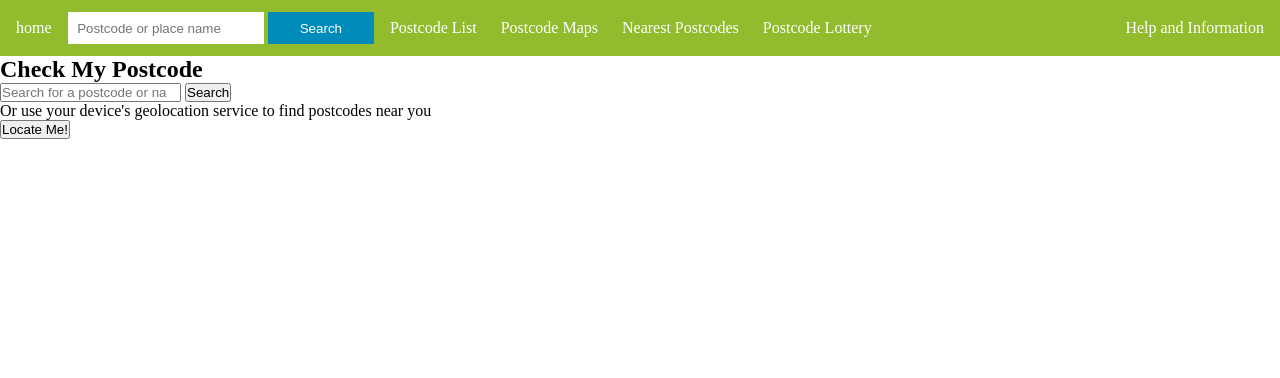
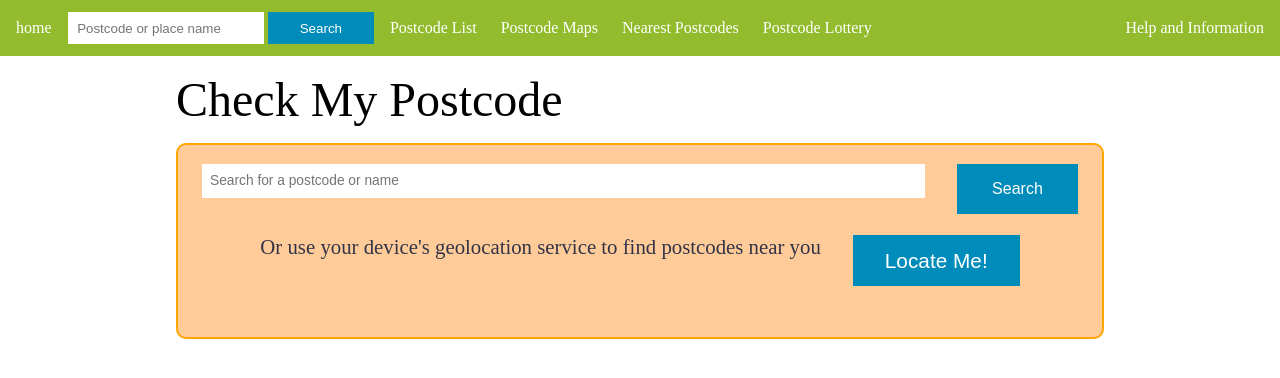
Before and after one commit to Officialbube/check-my-student-ID_CDT-Zuri, a plain HTML site: page index.html in a window 1280 px wide. Drawn offline with Linux system fonts and the light colour scheme.

Commit message:
styled the search area

```diff
--- a/style.css
+++ b/style.css
@@ -44,3 +44,64 @@ header a{
     display: flex;
     gap: 1.5rem;
 }
+
+
+main{
+    padding: 0 11rem;
+}
+.main-search-container h2{
+    font-size: 3rem;
+    font-weight: 300;
+    margin: 1rem 0;
+}
+.search-container{
+    background-color: #FFCC99;
+    border: 2px solid #FFA500;
+    border-radius: 10px;
+    padding: 1.2rem 1.5rem;
+
+
+
+}
+form{
+    display: flex;
+    gap: 2rem;
+}
+form input{
+    padding: 0.7rem 0.5rem;
+    width: 100%;
+    height: 2.1rem;
+    border: none;
+    font-size: 0.86rem;
+    font-weight: 100;
+}
+form button{
+    padding: 1rem 2.2rem;
+    font-size: 1rem;
+    font-weight: 200;
+    background-color: #008CBA;
+    color: #ffffff;
+    border: none;
+}
+form button:hover{
+    background-color: #007095;
+}
+.other-search{
+    display: flex;
+    justify-content: center;
+    gap: 2rem;
+    margin-top: 1.3rem;
+    margin-bottom: 2rem;
+}
+.other-search p{
+    font-size: 1.3rem;
+    color: #333347;
+}
+.other-search button{
+    padding: 0.85rem 2rem;
+    font-size: 1.3rem;
+    font-weight: 200;
+    background-color: #008CBA;
+    color: #ffffff;
+    border: none;
+}
```
